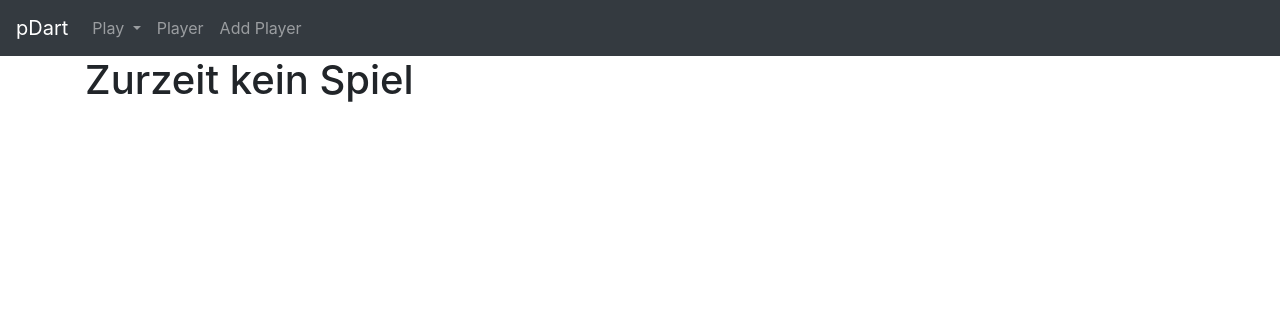
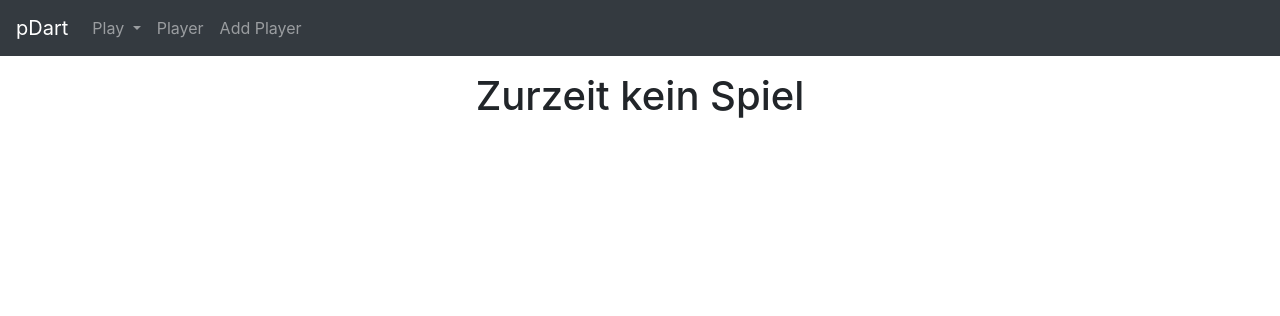
Before and after one commit to ptrickk/DartWebsite, a Django app: page /game/ in a window 1280 px wide. Shown: the top 316 px of the page. Run offline with Django 3.2, Linux system fonts and the light colour scheme.

Commit message:
layout for game

```diff
--- a/firstSite/main/gameviews.py
+++ b/firstSite/main/gameviews.py
@@ -28,6 +28,7 @@ def playGame(response):
     dict = {"valid": 0}
     if 'g_id' in response.session:
         newleg = 0
+        bust = 0
 
         g_id = response.session['g_id']
         if g_id != -1:
@@ -94,6 +95,7 @@ def playGame(response):
 
             # Neues Visit verarbeiten
             if response.method == "POST":
+                print(response.POST)
                 form = LogVisit(response.POST)
                 if form.is_valid():
                     active_visit.throw1 = form.cleaned_data["throw1"]
@@ -111,7 +113,8 @@ def playGame(response):
                     if score < 0:
                         active_visit.throw1 = 0
                         active_visit.throw2 = 0
-                        active_visit.throw3 = 0
+                        active_visit.throw3 = -1 #BUST
+                        bust = 1
                     elif score == 0:
                         active_leg.winner = pid
                         active_leg.done = True
@@ -161,7 +164,8 @@ def playGame(response):
             else:
                 done = 0
 
-            dict = {"game": g, "valid": 1, "player":next_player, "score": scores, "visits": visits, "newleg":newleg, "standing": standing, "done":done}
+            print(bust)
+            dict = {"game": g, "valid": 1, "player":next_player, "score": scores, "visits": visits, "newleg":newleg, "standing": standing, "done":done, "bust":bust}
     else:
         dict = {"valid": 0}
     return render(response, "main/game.html", dict)
@@ -178,7 +182,7 @@ def Scores(visits, game, goal) -> []:
     score1 = goal
     score2 = goal
     for visit in visits:
-        if not visit.throw1 == -1:
+        if not visit.throw1 == -1 and not visit.throw3 == -1:
             sum = visit.throw1 + visit.throw2 + visit.throw3
             if visit.player.id == game.player1.id:
                 score1 -= sum
--- /dev/null
+++ b/firstSite/main/myViews/gameprocess.py
@@ -0,0 +1 @@
+#from firstSite.main.gameviews import processGame
--- a/firstSite/main/templates/main/game.html
+++ b/firstSite/main/templates/main/game.html
@@ -7,7 +7,44 @@ Game
 {% block content %}
 <!--<meta http-equiv="refresh" content="5" /> -->
 {% if valid == 1 and newleg == 0 and done == 0%}
-<h1>{{game.player1}} - {{score.0}} gegen {{score.1}} - {{game.player2}} <br> {{standing.0}} : {{standing.1}} <br> Wurf : {{player}}</h1>
+<div class="container">
+    <div class="row justify-content-md-center" style="margin: 1rem 0rem 0rem 0rem">
+        <div class="col col-lg-3">
+            <h1><span class="border border-primary" style="padding: 0rem 0.5rem 0rem 0.5rem">{{standing.0}}</span>
+                {{game.player1}}</h1>
+        </div>
+        <div class="col-md-auto">
+            <h2>:</h2>
+        </div>
+        <div class="col col-lg-3" style="text-align: right">
+            <h1>{{game.player2}} <span class="border border-primary"
+                                       style="padding: 0rem 0.5rem 0rem 0.5rem">{{standing.1}}</span></h1>
+        </div>
+    </div>
+    <div class="row justify-content-md-center">
+        <div class="col col-lg-2">
+            <h2>{{score.0}}</h2>
+        </div>
+        <div class="col-md-auto" style="text-align: center">
+            <h2>:</h2>
+        </div>
+        <div class="col col-lg-2" style="text-align: right">
+            <h2>{{score.1}}</h2>
+        </div>
+    </div>
+    {% if bust == 1 %}
+    <div class="row justify-content-md-center">
+        <div class="col-md-auto" style="text-align: center">
+            <h3>&#10060; BUST &#10060;</h3>
+        </div>
+    </div>
+    {% endif %}
+    <div class="row justify-content-md-center">
+        <div class="col-md-auto" style="text-align: center">
+            <h1>&#127919; {{player}}</h1>
+        </div>
+    </div>
+</div>
 <!-- HIER STANDINGS -->
 <form class="" action="/game/" method="POST">{% csrf_token %}
     <div class="form-group">
@@ -30,7 +67,11 @@ Game
             <input type="number" name="throw3" class="form-control" placeholder="0" min="0" max="60"
                    aria-describedby="basic-addon1">
         </div>
+        <div class="row justify-content-md-center">
+            <div class="col-md-auto" style="text-align: center">
                 <input type="submit" name="Start Game" value="Bestätigen!" class="btn btn-primary">
+            </div>
+        </div>
     </div>
 </form>
 
@@ -38,22 +79,54 @@ Game
 <ul class="list-group">
     {% for v in visits %}
     {% if not v.throw1 == -1 %}
+    {% if not v.throw3 == -1 %}
     <li class="list-group-item">{{v.number}} {{v.player}} {{v.throw1}} {{v.throw2}} {{v.throw3}}</li>
+    {% else %}
+    <li class="list-group-item">{{v.number}} {{v.player}} BUST</li>
+    {% endif %}
     {% endif %}
     {% endfor %}
 </ul>
 {% elif newleg == 1 and done == 0 %}
+<div class="container" style="margin: 1rem 0rem 0rem 0rem">
+    <form class="" action="/game/" method="GET">
+        <div class="row justify-content-md-center">
+            <div class="col-md-auto" style="text-align: center">
                 <h3>{{player}} hat das Leg gewonnen!</h3>
-<form class="" action="/game/" method="GET">
+            </div>
+        </div>
+        <div class="row justify-content-md-center">
+            <div class="col-md-auto" style="text-align: center">
                 <input type="submit" name="submit" value="Weiter!" class="btn btn-primary">
+            </div>
+        </div>
     </form>
+</div>
 {% elif done == 1%}
+</form>
+<div class="container" style="margin: 1rem 0rem 0rem 0rem">
+    <form class="" action="/home/" method="GET">
+        <div class="row justify-content-md-center">
+            <div class="col-md-auto" style="text-align: center">
                 <h1>{{player}} hat gewonnen!</h1>
+            </div>
+        </div>
+        <div class="row justify-content-md-center">
+            <div class="col-md-auto" style="text-align: center">
+                <input type="submit" name="submit" value="Startseite" class="btn btn-primary">
+            </div>
+        </div>
+    </form>
     <!-- STATISTIKEN FOLGEN -->
-<form class="" action="/home/" method="GET">
-    <input type="submit" name="submit" value="Startseite" class="btn btn-primary">
-</form>
+</div>
 {% else %}
+<div class="container" style="margin: 1rem 0rem 0rem 0rem">
+    <div class="row justify-content-md-center">
+        <div class="col-md-auto" style="text-align: center">
             <h1>Zurzeit kein Spiel</h1>
+        </div>
+    </div>
+
+</div>
 {% endif %}
 {% endblock %}
```
Also changed, not shown: firstSite/main/gamelogic.py (added, +58 -0 lines), firstSite/db.sqlite3, firstSite/main/myViews/__init__.py (added). Lines whose indentation alone changed are shown as unchanged.
